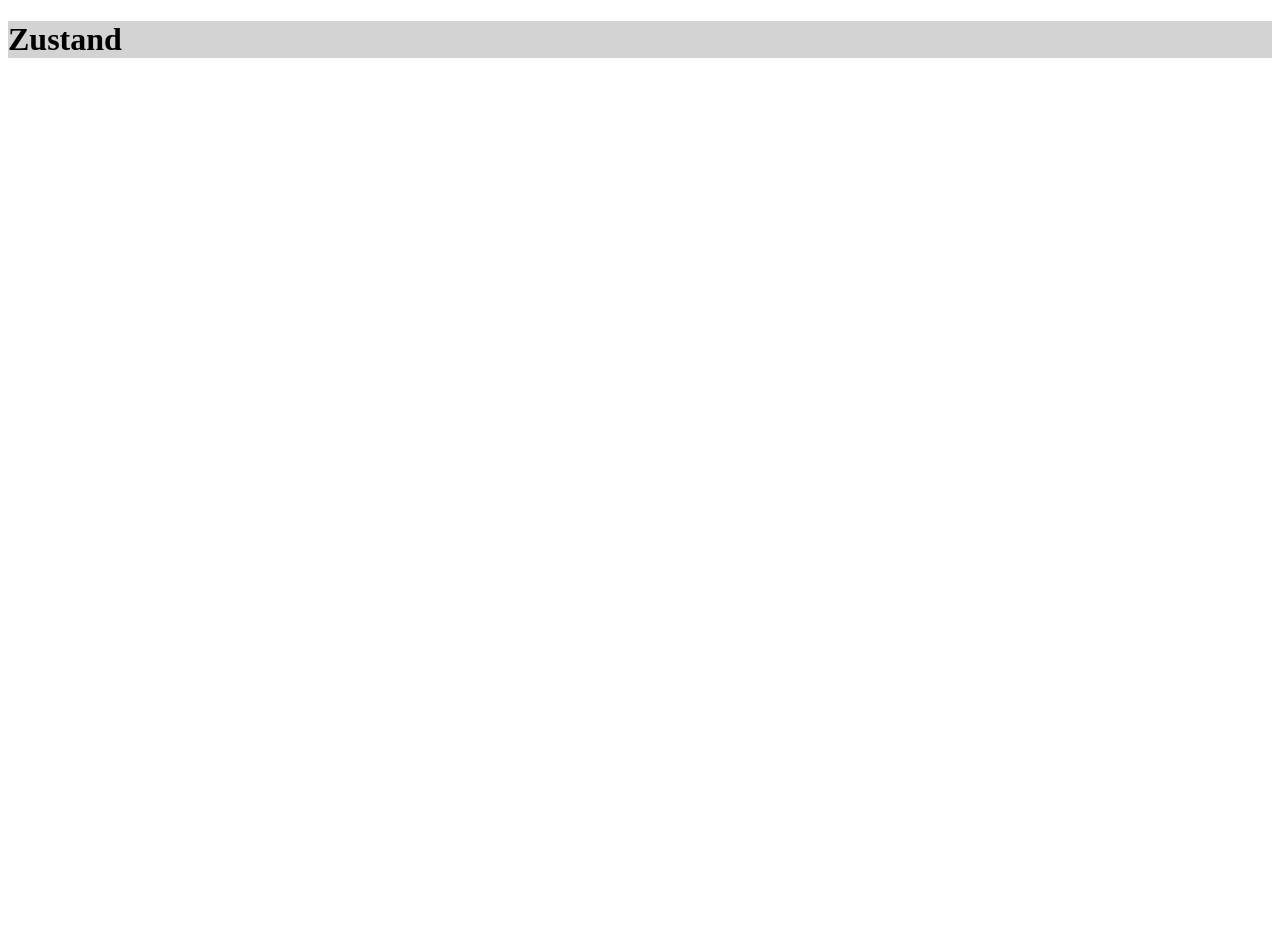
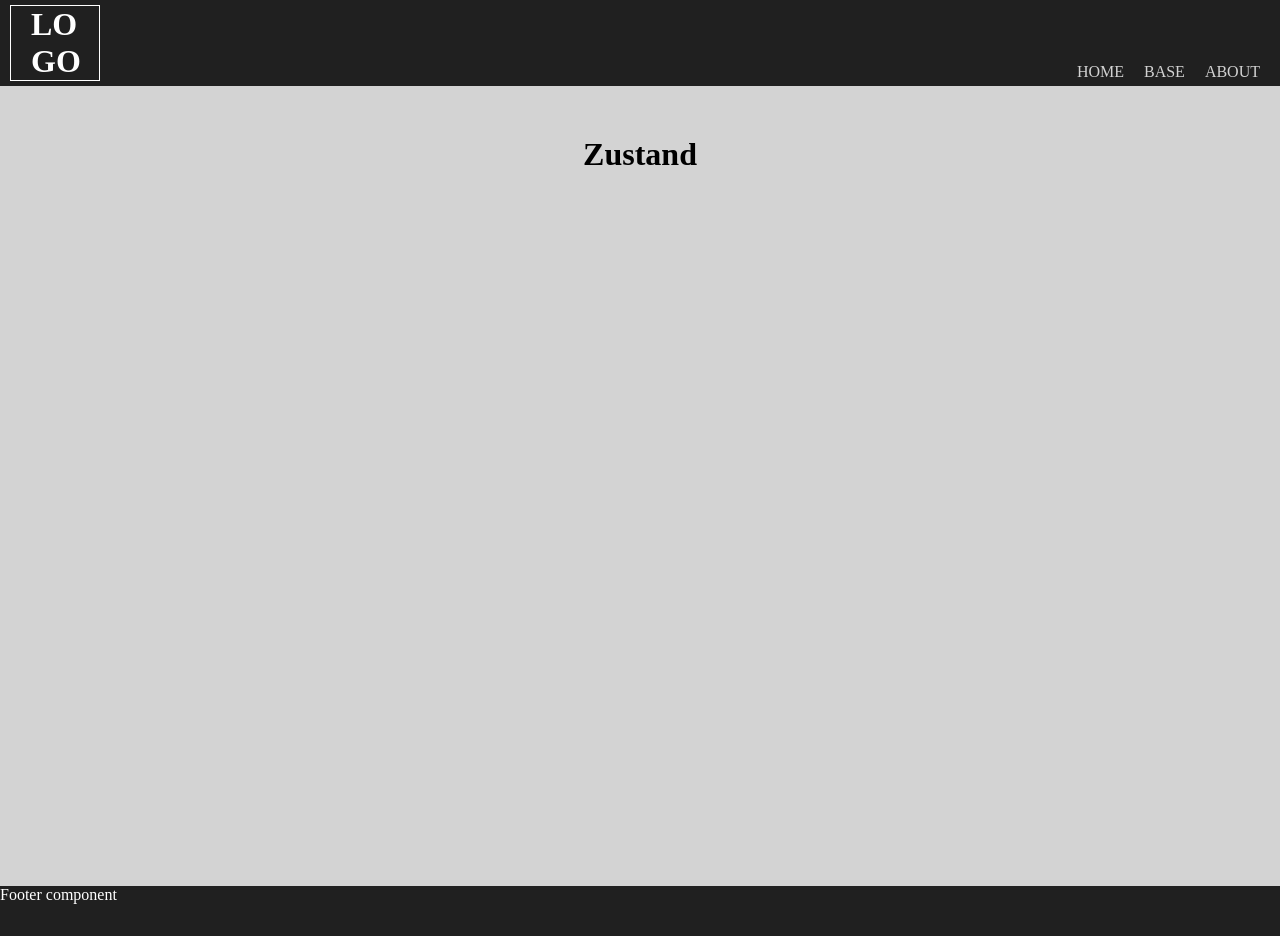
Before and after one commit to VVP8126/zustand_basis, a React (Create React App) app: page / in a window 1280 px wide. Before the commit the page ends 800 px from the top, so only its background shows below. Built offline with nearby package versions, Linux system fonts and the light colour scheme.

Commit message:
Routings added

```diff
--- a/package.json
+++ b/package.json
@@ -12,6 +12,7 @@
     "@types/react-dom": "^18.2.4",
     "react": "^18.2.0",
     "react-dom": "^18.2.0",
+    "react-router-dom": "^6.11.2",
     "react-scripts": "5.0.1",
     "typescript": "^4.9.5",
     "web-vitals": "^2.1.4"
--- a/src/App.tsx
+++ b/src/App.tsx
@@ -1,11 +1,22 @@
 import React from 'react';
 import './styles/App.css';
+import Home from './pages/Home';
+import { BrowserRouter, Routes, Route } from 'react-router-dom';
+import Base from './pages/Base';
+import About from './pages/About';
+import SharedLayout from './layout/SharedLayout';
 
 function App() {
   return (
-    <div className="background">
-      <h1>Zustand</h1>
-    </div>
+    <BrowserRouter>
+      <Routes>
+        <Route path="/" element={<SharedLayout />}>
+          <Route index element={<Home />}></Route>
+          <Route path="base" element={<Base />}></Route>
+          <Route path="about" element={<About />}></Route>
+        </Route>
+      </Routes>
+    </BrowserRouter>
   );
 }
 
--- /dev/null
+++ b/src/layout/SharedLayout.tsx
@@ -0,0 +1,16 @@
+import React from 'react';
+import Header from '../pages/Header';
+import { Outlet } from 'react-router-dom';
+import Footer from '../pages/Footer';
+
+const SharedLayout: React.FC = () => {
+  return (
+    <>
+      <Header />
+      <Outlet />
+      <Footer />
+    </>
+  );
+};
+
+export default SharedLayout;
--- /dev/null
+++ b/src/pages/About.tsx
@@ -0,0 +1,13 @@
+import React from 'react';
+
+const About: React.FC = () => {
+  return (
+    <div className="wrapper">
+      <div className="main">
+        <h1 className="main__title">About</h1>
+      </div>
+    </div>
+  );
+};
+
+export default About;
--- /dev/null
+++ b/src/pages/Base.tsx
@@ -0,0 +1,13 @@
+import React from 'react';
+
+const Base = () => {
+  return (
+    <div className="wrapper">
+      <div className="main">
+        <h1 className="main__title">Base</h1>
+      </div>
+    </div>
+  );
+};
+
+export default Base;
--- /dev/null
+++ b/src/pages/Footer.tsx
@@ -0,0 +1,7 @@
+import React from 'react';
+
+const Footer: React.FC = () => {
+  return <div className="footer">Footer component</div>;
+};
+
+export default Footer;
--- /dev/null
+++ b/src/pages/Header.tsx
@@ -0,0 +1,32 @@
+import React from 'react';
+import { Link } from 'react-router-dom';
+
+const Header: React.FC = () => {
+  return (
+    <div className="header">
+      <div className="header__logo-block">
+        <h1 className="logo">LO</h1>
+        <h1 className="logo">GO</h1>
+      </div>
+      <ul className="header__menu">
+        <li className="header__menu-item">
+          <Link className="header__menu-item-link" to={'/'}>
+            HOME
+          </Link>
+        </li>
+        <li className="header__menu-item">
+          <Link className="header__menu-item-link" to={'/base'}>
+            BASE
+          </Link>
+        </li>
+        <li className="header__menu-item">
+          <Link className="header__menu-item-link" to={'/about'}>
+            ABOUT
+          </Link>
+        </li>
+      </ul>
+    </div>
+  );
+};
+
+export default Header;
--- /dev/null
+++ b/src/pages/Home.tsx
@@ -0,0 +1,13 @@
+import React from 'react';
+import Main from './Main';
+// import Footer from './Footer';
+
+const Home: React.FC = () => {
+  return (
+    <div className="wrapper">
+      <Main />
+    </div>
+  );
+};
+
+export default Home;
--- /dev/null
+++ b/src/pages/Main.tsx
@@ -0,0 +1,11 @@
+import React from 'react';
+
+const Main: React.FC = () => {
+  return (
+    <div className="main">
+      <h1 className="main__title">Zustand</h1>
+    </div>
+  );
+};
+
+export default Main;
--- a/src/styles/App.css
+++ b/src/styles/App.css
@@ -1,3 +1,68 @@
-.background {
+html {
+  height: 100%;
+  box-sizing: border-box;
+}
+body {
+  height: 100%;
+}
+*,
+*::after,
+*::before {
+  box-sizing: inherit;
+  margin: 0;
+  padding: 0;
+}
+.wrapper {
+  min-height: 100vh;
   background-color: lightgray;
+  display: flex;
+  flex-direction: column;
 }
+.header {
+  background-color: #202020;
+  color: #fff;
+  padding: 5px 0;
+  display: flex;
+  justify-content: space-between;
+  align-items: flex-end;
+}
+.header__logo-block {
+  width: 90px;
+  margin-left: 10px;
+  border: 1px solid #fff;
+}
+.logo {
+  margin-left: 20px;
+}
+.header__menu {
+  display: flex;
+  margin-right: 20px;
+}
+.header__menu-item {
+  gap: 20px;
+  list-style-type: none;
+  display: block;
+  margin-left: 20px;
+  cursor: pointer;
+  opacity: 0.8;
+}
+.header__menu-item:hover {
+  opacity: 1;
+}
+.header__menu-item-link {
+  text-decoration: none;
+  color: #fff;
+}
+.footer {
+  background-color: #202020;
+  color: #fff;
+  width: 100%;
+  height: 50px;
+}
+.main {
+  padding-top: 50px;
+  flex-grow: 1;
+}
+.main__title {
+  text-align: center;
+}
```
Also changed, not shown: 1 other file (tests, documents, lock files or other folders).
